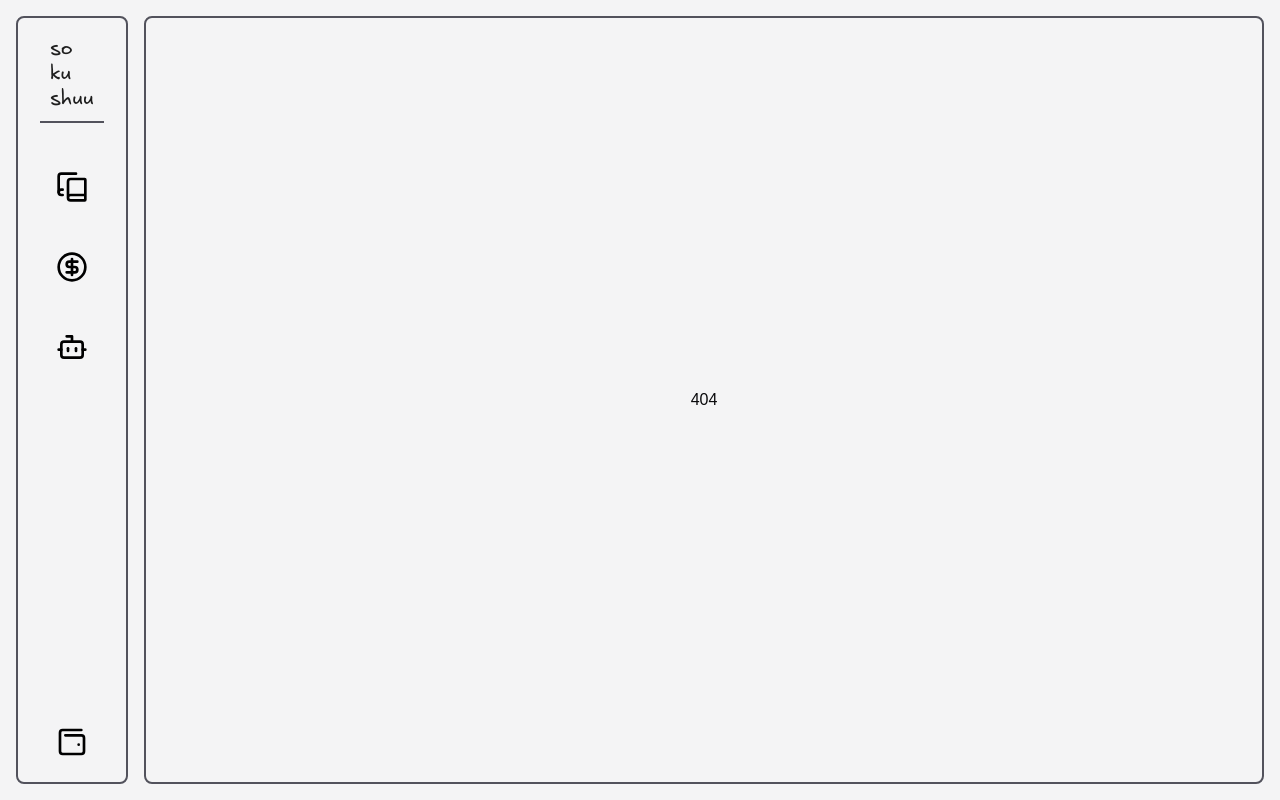
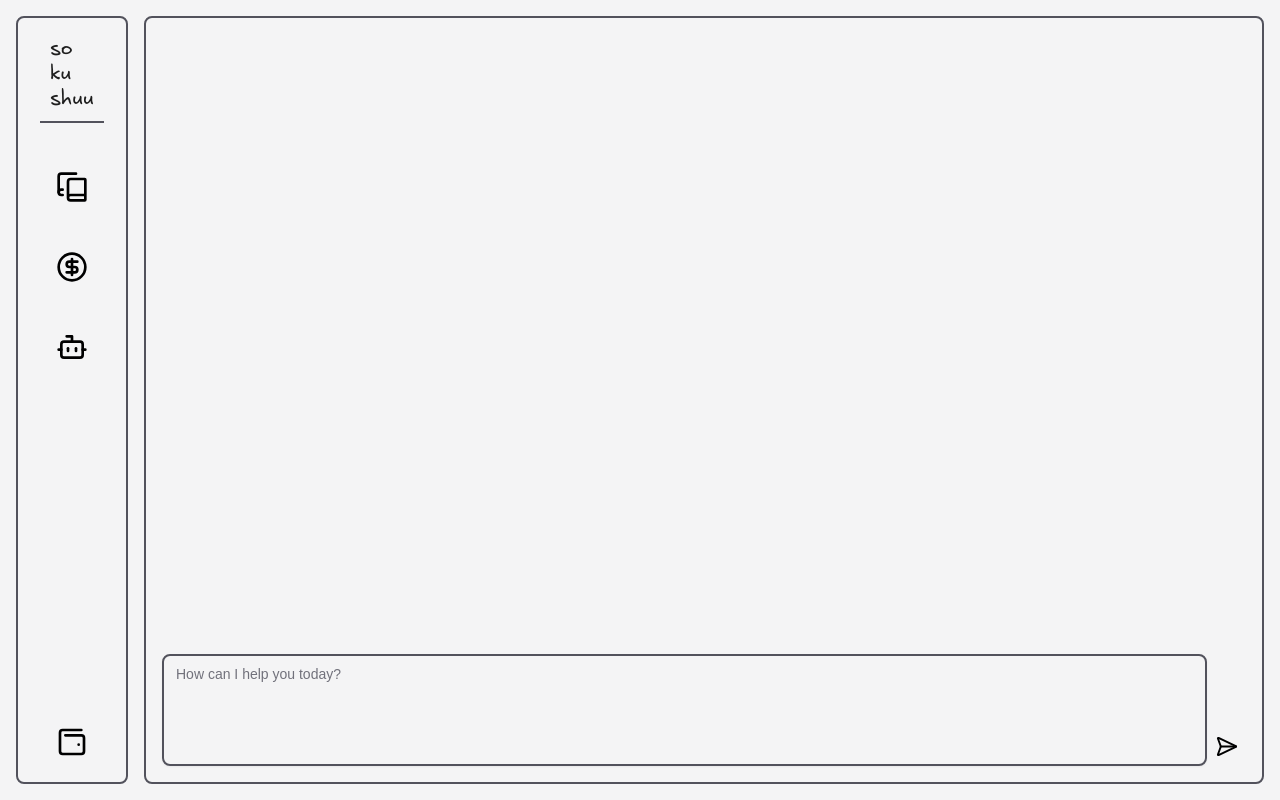
Before and after one commit to 0xhirugohan/sokushuu, a React (Vite) app in the folder packages/sokushuu-app/: page /ai in a window 1280 px wide. Before the commit this address had no page. Built offline with nearby package versions, Linux system fonts and the light colour scheme; a web font is replaced by a local one.

Commit message:
add ai page to chat with llm

```diff
--- a/packages/sokushuu-app/src/components/layout.tsx
+++ b/packages/sokushuu-app/src/components/layout.tsx
@@ -16,7 +16,7 @@ const Layout = ({ children }: { children: React.ReactNode }) => {
     return <div className="h-screen max-h-screen w-screen max-w-screen p-4 bg-zinc-100 flex gap-4 relative">
         <Sidebar toggleAIChat={toggleAIChat} isAIChatOpen={isChatOpen} styleName="flex-none hidden md:block" />
         <Navbar styleName="md:hidden fixed bottom-4 inset-x-2" />
-        <div className="flex-2 flex justify-center items-center border-2 border-zinc-600 rounded-md w-full h-[90vh] md:h-full">
+        <div className="flex-2 flex justify-center items-center border-2 border-zinc-600 rounded-md w-full h-[86vh] md:h-full">
             {children}
         </div>
         {isChatOpen &&
--- a/packages/sokushuu-app/src/main.tsx
+++ b/packages/sokushuu-app/src/main.tsx
@@ -4,6 +4,7 @@ import { createBrowserRouter, RouterProvider } from 'react-router'
 
 import './index.css'
 import { Home } from '@/pages/Home'
+import { Ai } from '@/pages/Ai'
 import { Layout } from '@/components/layout'
 
 function getOrSetRootElement(): HTMLElement {
@@ -22,6 +23,10 @@ const router = createBrowserRouter([
     element: <Home />,
   },
   {
+    path: '/ai',
+    element: <Ai />,
+  },
+  {
     path: '*',
     element: <div>404</div>,
   }
--- /dev/null
+++ b/packages/sokushuu-app/src/pages/Ai/index.tsx
@@ -0,0 +1,7 @@
+import { ChatMenu } from '@/components/layouts/ChatMenu';
+
+const Ai = () =>  {
+    return <ChatMenu className="h-full w-full" />
+}
+
+export { Ai };
--- a/packages/sokushuu-app/src/pages/Home/index.tsx
+++ b/packages/sokushuu-app/src/pages/Home/index.tsx
@@ -2,11 +2,6 @@ import { FlashcardMenu } from '@/components/layouts/FlashcardMenu'
 
 const Home = () => {
     return <FlashcardMenu />
-    /*
-  return <div className="flex gap-4 h-full w-full">
-    <FlashcardMenu styleName="flex-1" />
-  </div>;
-  */
 };
 
 export { Home };
```
